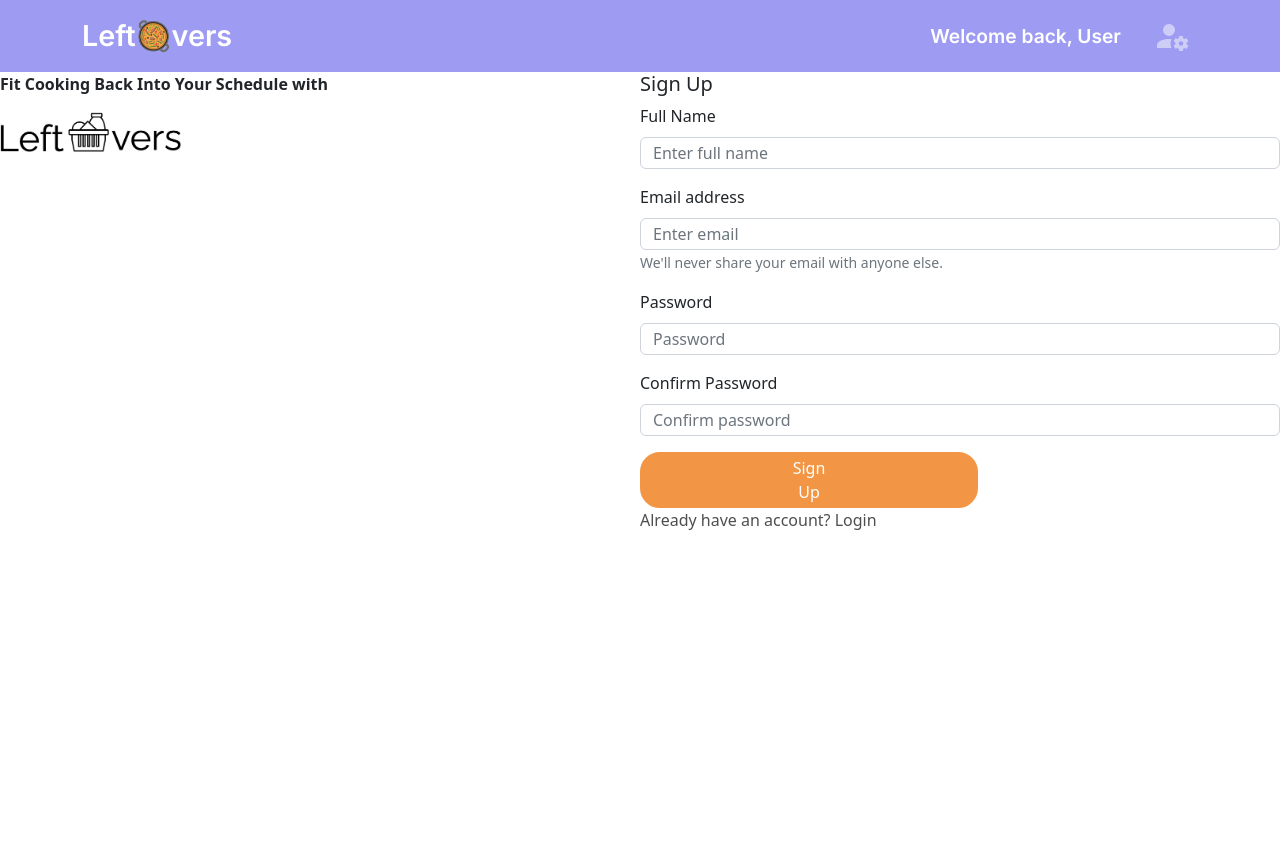
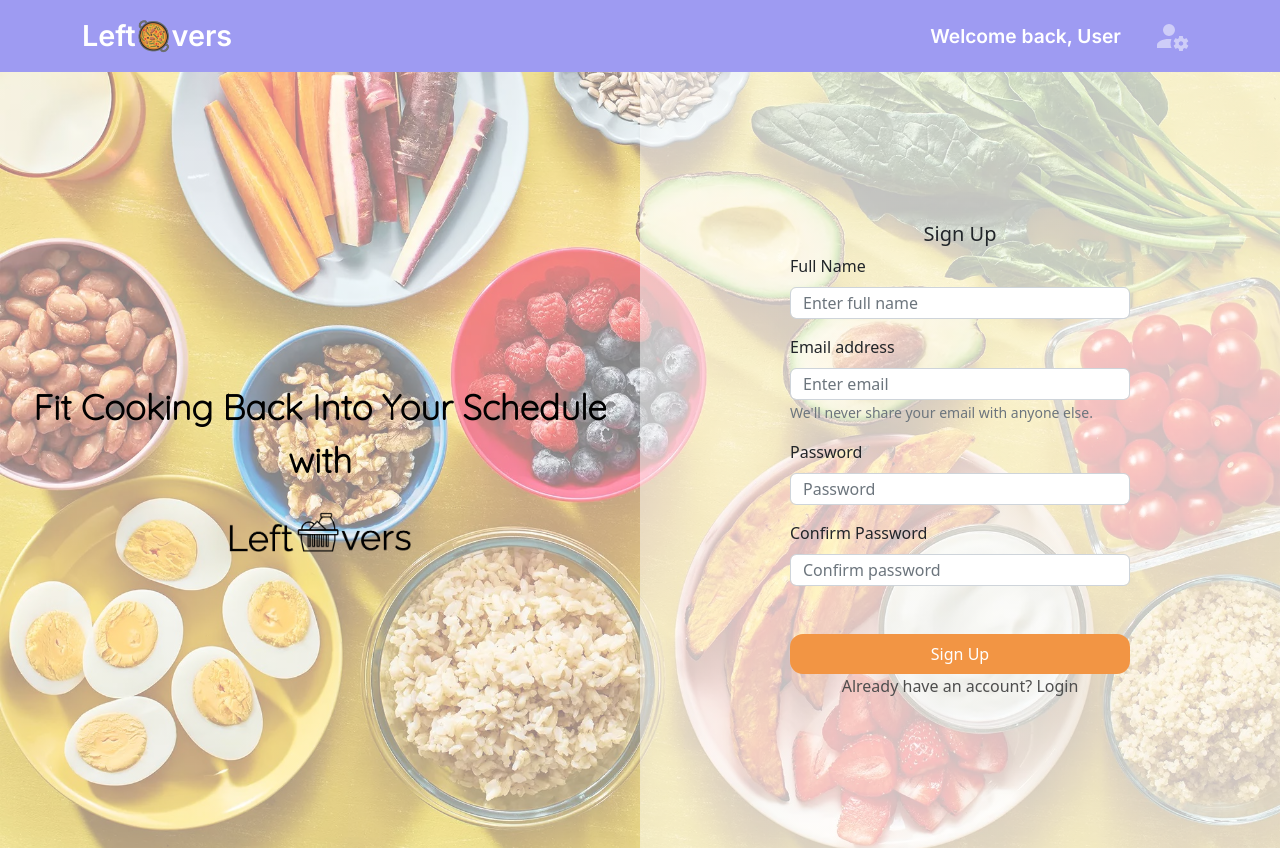
Before and after one commit to Totalreine/Leftovers-App, a React (Create React App) app in the folder Frontend/: page / in a window 1280 px wide. Before the commit the page ends 800 px from the top, so only its background shows below. Built offline with nearby package versions, Linux system fonts and the light colour scheme.

Commit message:
deleted css code from app.css and moved it into signup.css

```diff
--- a/Frontend/src/App.css
+++ /dev/null
@@ -1,89 +0,0 @@
-/* @import url('https://fonts.googleapis.com/css2?family=Poppins:wght@300;400;600&display=swap'); */
-@import url('https://fonts.googleapis.com/css2?family=Poppins:wght@600&family=Quicksand:wght@300&display=swap');
-.App {
-  text-align: center;
-}
-
-.App-header {
-  background-color: #282c34;
-  min-height: 100vh;
-  display: flex;
-  flex-direction: column;
-  align-items: center;
-  justify-content: center;
-  font-size: calc(10px + 2vmin);
-  color: white;
-}
-
-.form-container{
-  display: flex;
-  flex-direction: row;
-  justify-content: flex-end;
-  width:100%;
-  height: 100vh;
-  background: linear-gradient(rgba(255,255,255,.5), rgba(255,255,255,.5)),url("/public/food-welcome-splash.jpg");
-  background-size: cover;
-  background-position: center;
-  background-repeat: no-repeat;
-}
-
-.form-card, .message-container{
-  width: 50%;
-  height: 100%;
-}
-.message-container{
-  display: flex;
-  justify-content: center;
-
-}
-
-.message {
-  width: 65%;
-  text-align: center;
-  margin-top: 25%;
-  font-size: 35px;
-  color: black;
-  font-family: 'Quicksand', sans-serif;
-}
-.form-card{
-  border-style:linear-gradient(rgba(255,255,255,.5), rgba(255,255,255,.5)) ;
-  background: linear-gradient(rgba(255,255,255,.5), rgba(255,255,255,.5));
-}
-
-
-.form{
-  margin: 132px;
-}
-
-.form-label, .btn-div{
-  display: flex;
-  justify-content: center;
-}
-.btn-div{
-  padding-top: 2em;
-}
-.btn-primary{
-  background-color: #F29544;
-  border-color:#F29544;
-
-}
-
-.App-link {
-  color: #61dafb;
-}
-.nav-color{
-  background-color: #9E9BF2;
-}
-
-.link-div{
-  display: flex;
-  justify-content: center;
-  padding-top: 2em;
-}
-.link{
-  color: red;
-  text-decoration: none;
-}
-.signup-link:hover {
-  color: red
-}
--- a/Frontend/src/components/SignUpForm.js
+++ b/Frontend/src/components/SignUpForm.js
@@ -30,8 +30,8 @@ function SignUpForm() {
         <Form.Control type="password" placeholder="Confirm password"/>
       </Form.Group>
       <div className= "btn-div">
-      <Button variant="primary" style={{backgroundColor: '#F29544', borderColor:'#F29544', padding: '10px 166px' }} type="submit">
-        Sign Up
+      <Button variant="primary"  type="submit">
+        <p>Sign Up</p>
       </Button>
       </div>
       <div className="link-div">
--- a/Frontend/src/routes/SignUp.css
+++ b/Frontend/src/routes/SignUp.css
@@ -0,0 +1,69 @@
+@import url('https://fonts.googleapis.com/css2?family=Poppins:wght@600&family=Quicksand:wght@300&display=swap');
+.login-page, .signup-page{
+  width: 100%;
+  height: 100%;
+  background: linear-gradient(rgba(255,255,255,.5), rgba(255,255,255,.5)),url("/public/food-welcome-splash.jpg") no-repeat center center fixed ;
+  -moz-background-size: cover;
+  -o-background-size: cover;
+  background-size: cover;
+}
+
+
+
+
+.row{
+  width: 100%;
+  height: 100%;
+
+}
+
+#login-form, #signup-form{
+  border-style:linear-gradient(rgba(255,255,255,.5), rgba(255,255,255,.5)) ;
+  background: linear-gradient(rgba(255,255,255,.5), rgba(255,255,255,.5));
+
+}
+
+#message {
+  text-align: center;
+  font-size: 35px;
+  color: black;
+  font-family: 'Quicksand', sans-serif;
+}
+
+#message-container{
+  display: flex;
+  justify-content: center;
+}
+
+
+.form-card{
+  border-style:linear-gradient(rgba(255,255,255,.5), rgba(255,255,255,.5)) ;
+  background: linear-gradient(rgba(255,255,255,.5), rgba(255,255,255,.5));
+}
+.form-label, .link-div{
+  text-align: center;
+}
+
+.form{
+  margin: 150px;
+}
+
+.lglabel, .btn-div{
+  display: flex;
+  justify-content: center;
+}
+.btn-div{
+  padding-top: 2em;
+}
+p{
+  margin-top:1rem;
+}
+.btn-primary{
+  background-color: #F29544;
+  border-color:#F29544;
+  border-radius: 13px;
+  width: 100%;
+  height: 40px;
+  padding: 0px;
+
+}
--- a/Frontend/src/routes/SignUp.js
+++ b/Frontend/src/routes/SignUp.js
@@ -6,7 +6,7 @@ import NavBar from '../components/NavBar';
 
 function SignUp() {
   return (
-    <div className='login-page'>
+    <div className='signup-page'>
       <NavBar />
       <div className='row g-0'>
         <Col id='message-container'>
@@ -14,12 +14,12 @@ function SignUp() {
             <p>
               <b>Fit Cooking Back Into Your Schedule with </b>
             </p>
-            <img src='./logo-blk.png' alt="bug" height={40} />
+            <img src='./logo-blk.png' alt="leftovers-logo" height={40} />
 
           </div>
 
         </Col>
-        <Col id='login-form'>
+        <Col id='signup-form'>
           <SignUpForm />
 
         </Col>
```
